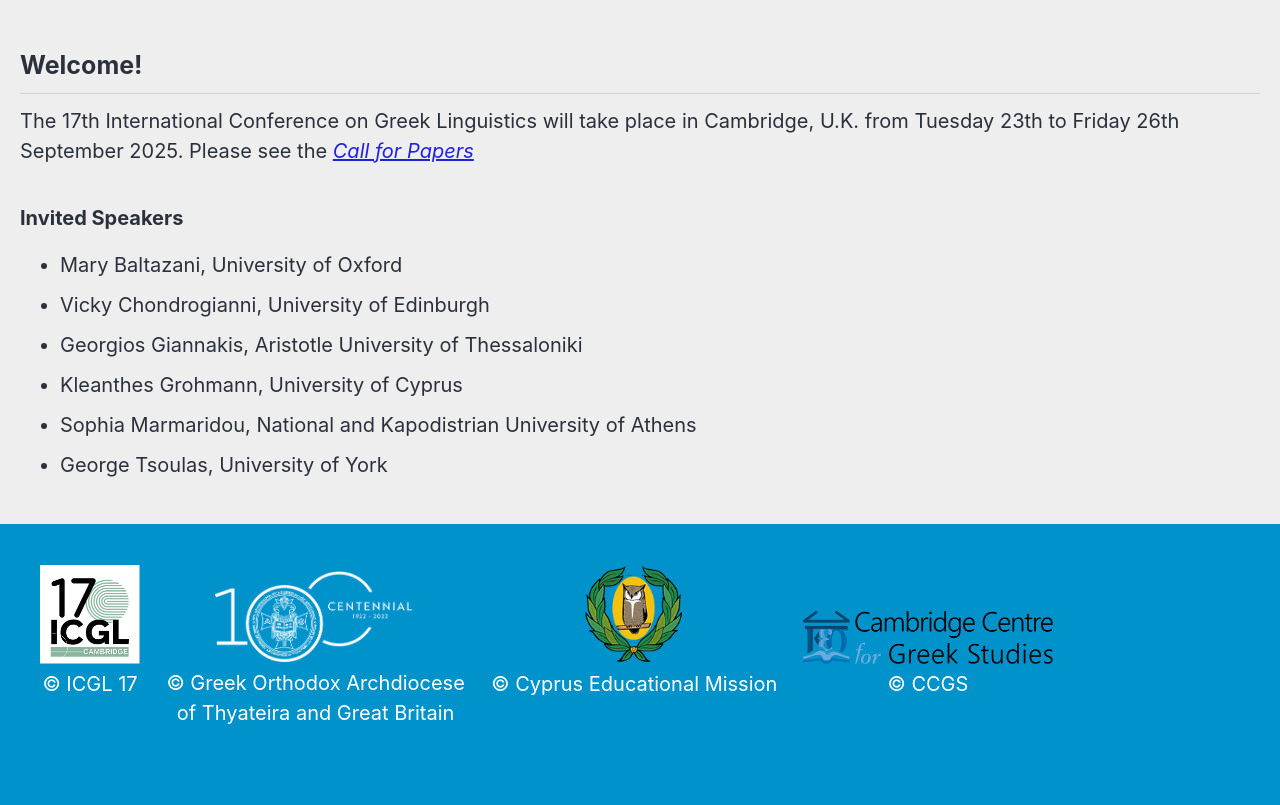
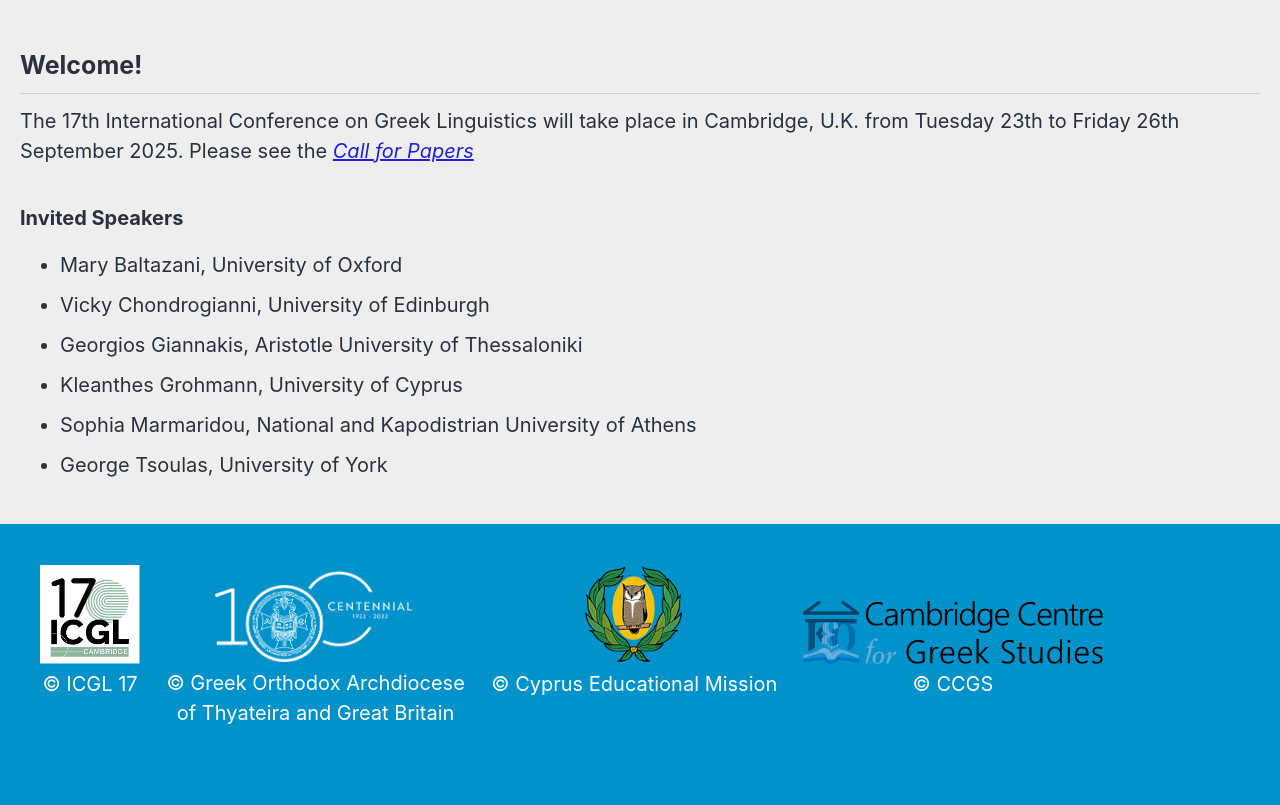
Before and after one commit to roryleung/ICGL17, a Jekyll site: the page built from _pages/home.md, in a window 1280 px wide. Shown: the part 417-1222 px from the top of the page. Built offline with Jekyll 4.4.1, drawn with Linux system fonts in a browser that asks for light colours; cached includes are drawn as plain includes; nearby versions of some CDN libraries.

Commit message:
increased width (3).html

```diff
--- a/_includes/footer/custom.html
+++ b/_includes/footer/custom.html
@@ -24,7 +24,7 @@
 
     <!-- Fourth logo (CCGS Block Logo) -->
     <div style="text-align: center; display: inline-block; vertical-align: bottom;">
-      <img src="/assets/images/CCGS Block Logo 6 Nimala Semi-bold UI altered for bow layers flattened 2000 x 421.png" alt="CCGS Block Logo" style="width: 250px; height: auto;">
+      <img src="/assets/images/CCGS Block Logo 6 Nimala Semi-bold UI altered for bow layers flattened 2000 x 421.png" alt="CCGS Block Logo" style="width: 300px; height: auto;">
       <p style="color: white; margin-top: 5px;">
         &copy; CCGS
       </p>
```
